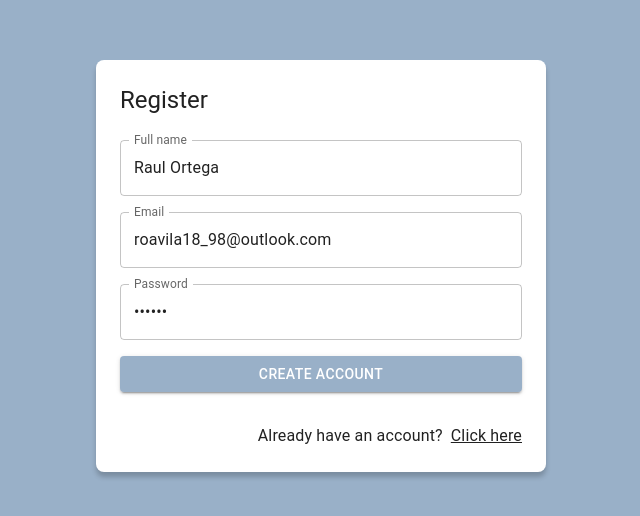
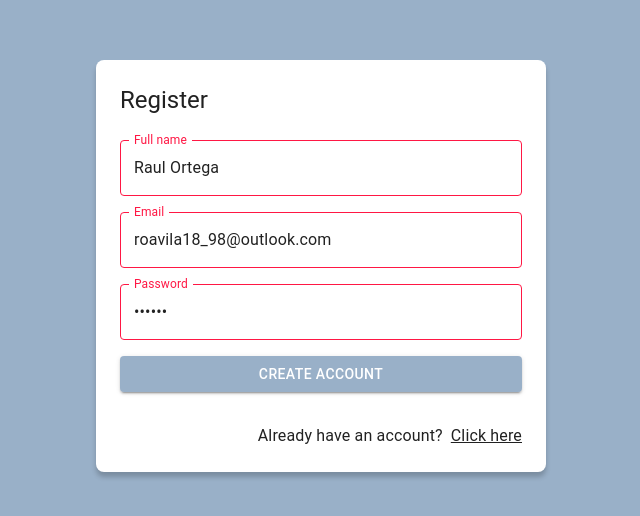
Before and after one commit to Rulero98/Journal-app, a React (Vite) app: page /auth/register in a window 1280 px wide. Shown: the part 134-650 px from the top of the page, without its empty margins (319-959 px from the left). Built offline with nearby package versions, Linux system fonts and the light colour scheme.

Commit message:
a little change xd

```diff
--- a/src/auth/pages/RegisterPage.jsx
+++ b/src/auth/pages/RegisterPage.jsx
@@ -9,15 +9,19 @@ const formData = {
   displayName: 'Raul Ortega'
 }
 
-
+const formValidations = {
+  email: [(value) => value.includes('@'), 'Email must have "@"'],
+  password: [(value) => value.length >= 8, 'Password must have at least 8 characters'],
+  displayName: [(value) => value.length >= 1, 'Name is required'],
+}
 
 export const RegisterPage = () => {
 
-  const { displayName, email, password, onInputChange, formState } = useForm(formData)
+  const { displayName, email, password, onInputChange, formState, displayNameValid, emailValid, passwordValid, isFormValid } = useForm(formData, formValidations)
 
   const onSubmit = (e) => {
     e.preventDefault()
-    console.log(formState)
+
   }
 
   return (
@@ -35,6 +39,8 @@ export const RegisterPage = () => {
               name="displayName"
               value={displayName}
               onChange={onInputChange}
+              error={!displayNameValid}
+              helperText={displayNameValid}
             />
           </Grid2>
 
@@ -48,6 +54,8 @@ export const RegisterPage = () => {
               name="email"
               value={email}
               onChange={onInputChange}
+              error={!emailValid}
+              helperText={emailValid}
             />
           </Grid2>
 
@@ -61,6 +69,8 @@ export const RegisterPage = () => {
               name="password"
               value={password}
               onChange={onInputChange}
+              error={!passwordValid}
+              helperText={passwordValid}
             />
           </Grid2>
         </Grid2>
--- a/src/hooks/useForm.jsx
+++ b/src/hooks/useForm.jsx
@@ -1,19 +1,19 @@
 import { useState } from 'react';
 
-export const useForm = ( initialForm = {} ) => {
+export const useForm = (initialForm = {}, formValidations) => {
 
-    const [ formState, setFormState ] = useState( initialForm );
+    const [formState, setFormState] = useState(initialForm);
 
     const onInputChange = ({ target }) => {
         const { name, value } = target;
         setFormState({
             ...formState,
-            [ name ]: value
+            [name]: value
         });
     }
 
     const onResetForm = () => {
-        setFormState( initialForm );
+        setFormState(initialForm);
     }
 
     return {
```
